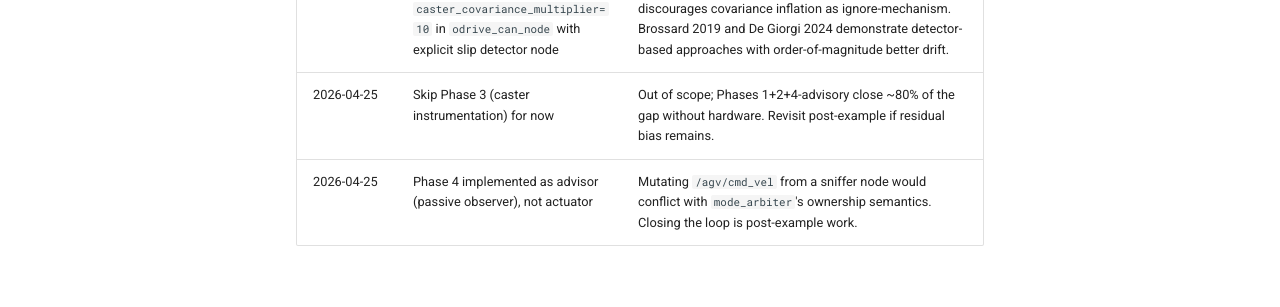
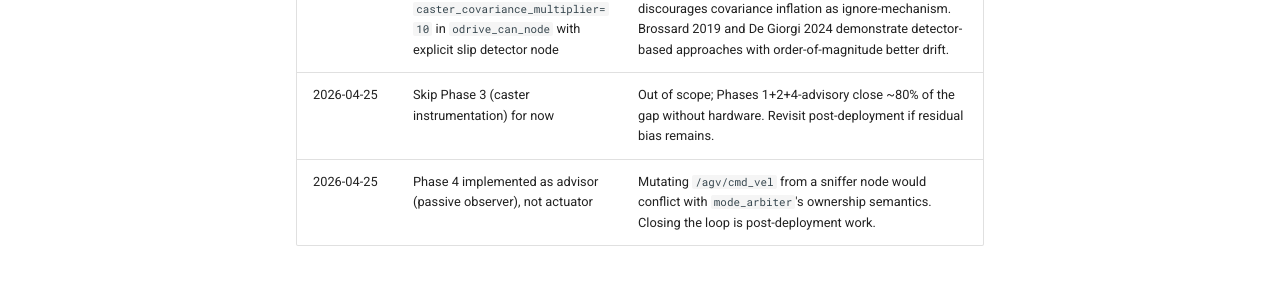
Before and after one commit to AndresIslas99/NavGreen, an MkDocs documentation site: the page built from docs/calibration/history.md, in a window 1280 px wide and 900 px high, scrolled down 1257 px. Shown: the part 327-634 px from the top of the window. Built offline with MkDocs 1.6.1 and Material for MkDocs 9.7.7, drawn with Linux system fonts in a browser that asks for light colours; comment, search, counter and statistics services are not loaded.

```diff
--- a/docs/calibration/history.md
+++ b/docs/calibration/history.md
@@ -38,8 +38,8 @@
 | Date | Decision | Rationale |
 |------|----------|-----------|
 | 2026-04-25 | Replace `caster_covariance_multiplier=10` in `odrive_can_node` with explicit slip detector node | `robot_localization` documentation explicitly discourages covariance inflation as ignore-mechanism. Brossard 2019 and De Giorgi 2024 demonstrate detector-based approaches with order-of-magnitude better drift. |
-| 2026-04-25 | Skip Phase 3 (caster instrumentation) for now | Out of scope; Phases 1+2+4-advisory close ~80% of the gap without hardware. Revisit post-example if residual bias remains. |
-| 2026-04-25 | Phase 4 implemented as advisor (passive observer), not actuator | Mutating `/agv/cmd_vel` from a sniffer node would conflict with `mode_arbiter`'s ownership semantics. Closing the loop is post-example work. |
+| 2026-04-25 | Skip Phase 3 (caster instrumentation) for now | Out of scope; Phases 1+2+4-advisory close ~80% of the gap without hardware. Revisit post-deployment if residual bias remains. |
+| 2026-04-25 | Phase 4 implemented as advisor (passive observer), not actuator | Mutating `/agv/cmd_vel` from a sniffer node would conflict with `mode_arbiter`'s ownership semantics. Closing the loop is post-deployment work. |
 
 ## How to add a new row
 
```
Also changed, not shown: docs/calibration/caster_dwell_advisor.md (+1 -1 lines), docs/reviews/2026-07-06-community-readiness-review.md (+1 -1 lines), 1 other file.
